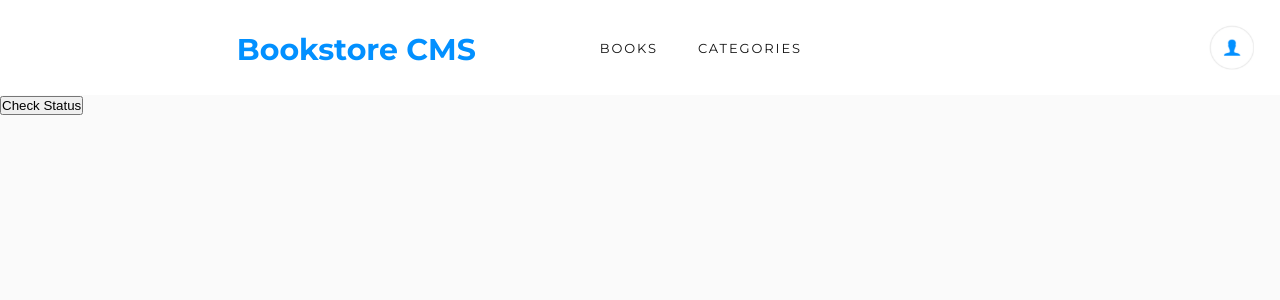
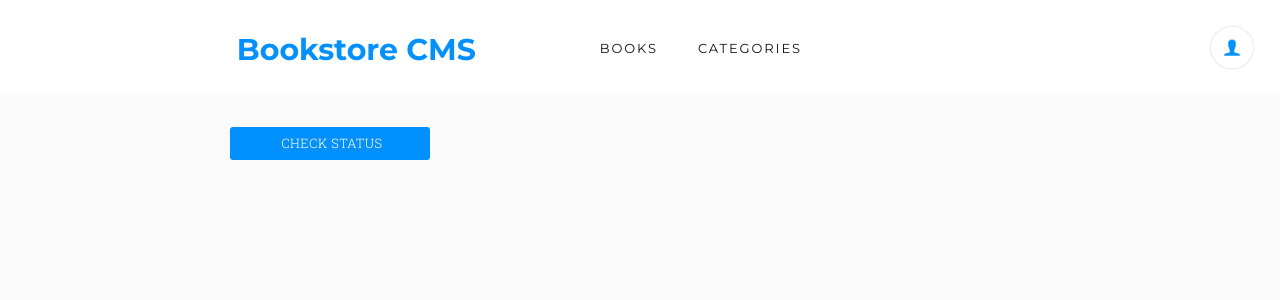
Before and after one commit to LuisSalas94/bookstore, a React (Create React App) app: page /categories in a window 1280 px wide. Shown: the top 300 px of the page. Built offline with nearby package versions, Linux system fonts and the light colour scheme.

Commit message:
Add Categories styles

```diff
--- a/src/components/Categories.js
+++ b/src/components/Categories.js
@@ -1,6 +1,7 @@
-import React from 'react';
-import { useSelector, useDispatch } from 'react-redux';
-import { checkStatus } from '../redux/categories/categories';
+/* eslint-disable */
+import React from "react";
+import { useSelector, useDispatch } from "react-redux";
+import { checkStatus } from "../redux/categories/categories";
 
 const Categories = () => {
 	const dispatch = useDispatch();
@@ -12,10 +13,10 @@ const Categories = () => {
 
 	return (
 		<>
-      <button type="button" onClick={showStatus}>
+			<button type="button" className="categories" onClick={showStatus}>
 				Check Status
 			</button>
-      <span>{status}</span>
+			<span className="categories-span">{status}</span>
 		</>
 	);
 };
--- a/src/components/Form.js
+++ b/src/components/Form.js
@@ -54,9 +54,7 @@ const Form = () => {
 					onChange={(e) => setAuthor(e.target.value)}
 				/>
 				<select name="genre" className="book-genre">
-					{genres.map((item) => (
-						<option key={item}>{item}</option>
-					))}
+					<option value="action">Action</option>
 				</select>
 				<input type="submit" value="ADD BOOK" className="input-btn" />
 			</div>
--- a/src/index.css
+++ b/src/index.css
@@ -443,6 +443,36 @@ body {
 	animation: load3 0.8s linear forwards 1s;
 }
 
+/* Categories */
+.categories {
+	border: none;
+	cursor: pointer;
+	width: 12.5rem;
+	height: 2.063rem;
+	padding: 0.438rem 1.188rem 0.5rem 1.375rem;
+	margin: 2rem 18%;
+	border-radius: 3px;
+	background-color: var(--azure);
+	color: var(--white);
+	font-size: 0.813rem;
+	font-weight: 300;
+	font-stretch: normal;
+	font-style: normal;
+	line-height: normal;
+	letter-spacing: 0.5px;
+	text-align: center;
+	font-family: "Roboto Slab", serif;
+	text-transform: uppercase;
+}
+
+.categories-span {
+	font-size: 1rem;
+	font-family: "Roboto Slab", serif;
+	text-transform: uppercase;
+	letter-spacing: 0.5px;
+	font-weight: 300;
+}
+
 @keyframes load1 {
 	0% {
 		transform: rotate(0deg);
```
Lines whose indentation alone changed are shown as unchanged.
